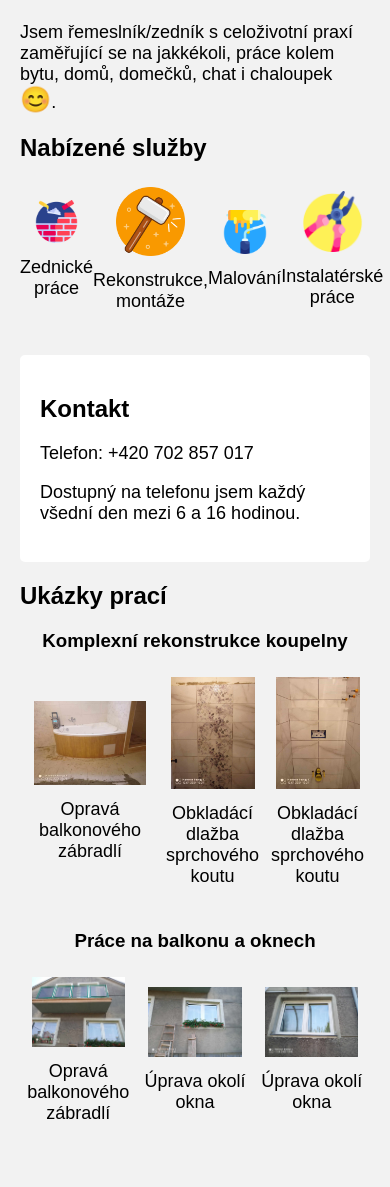
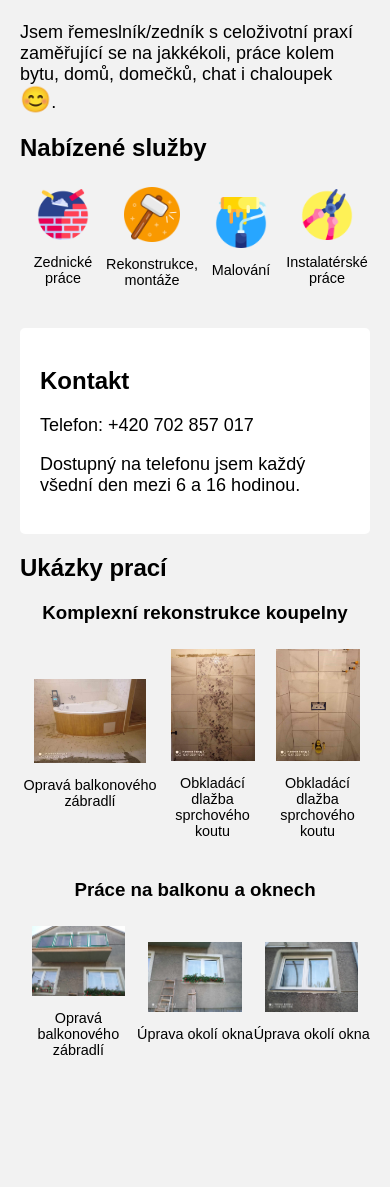
Before and after one commit to FrogFromHeII/C-ca, a Flask app: page / in a window 390 px wide. Shown: the part 238-1425 px from the top of the page. After the commit the page ends 1293 px from the top, so only its background shows below. Run offline with Flask 3, Linux system fonts and the light colour scheme.

Commit message:
On branch main  Changes to be committed:

```diff
--- a/static/style.css
+++ b/static/style.css
@@ -65,3 +65,15 @@ p {
 h3 {
   text-align: center;
 }
+
+.icon-container img {
+  width: 60%;
+}
+@media (max-width: 500px) {
+  .icon-container img {
+      width: 50%; /* Zmenšení šířky obrázků */
+  }
+  .icon-text {
+      font-size: 0.9em; /* Zmenšení velikosti textu */
+  }
+}
```
